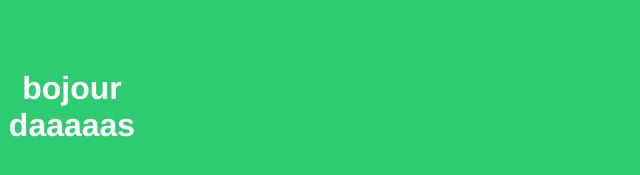
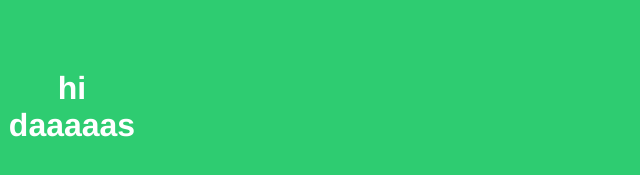
Before and after one commit to doussa28/hi, a plain HTML site: page index.html in a window 1280 px wide. Shown: the part 271-446 px from the top of the page, without its empty margins (0-640 px from the left). Drawn offline with Linux system fonts and the light colour scheme.

Commit message:
bonjour => hi

```diff
--- a/index.html
+++ b/index.html
@@ -18,6 +18,6 @@ text-align : center;
 </style>
 </head>
 <body>
-<h1>bojour daaaaas </h1>
+<h1>hi daaaaas </h1>
 </body>
 </html>
```
